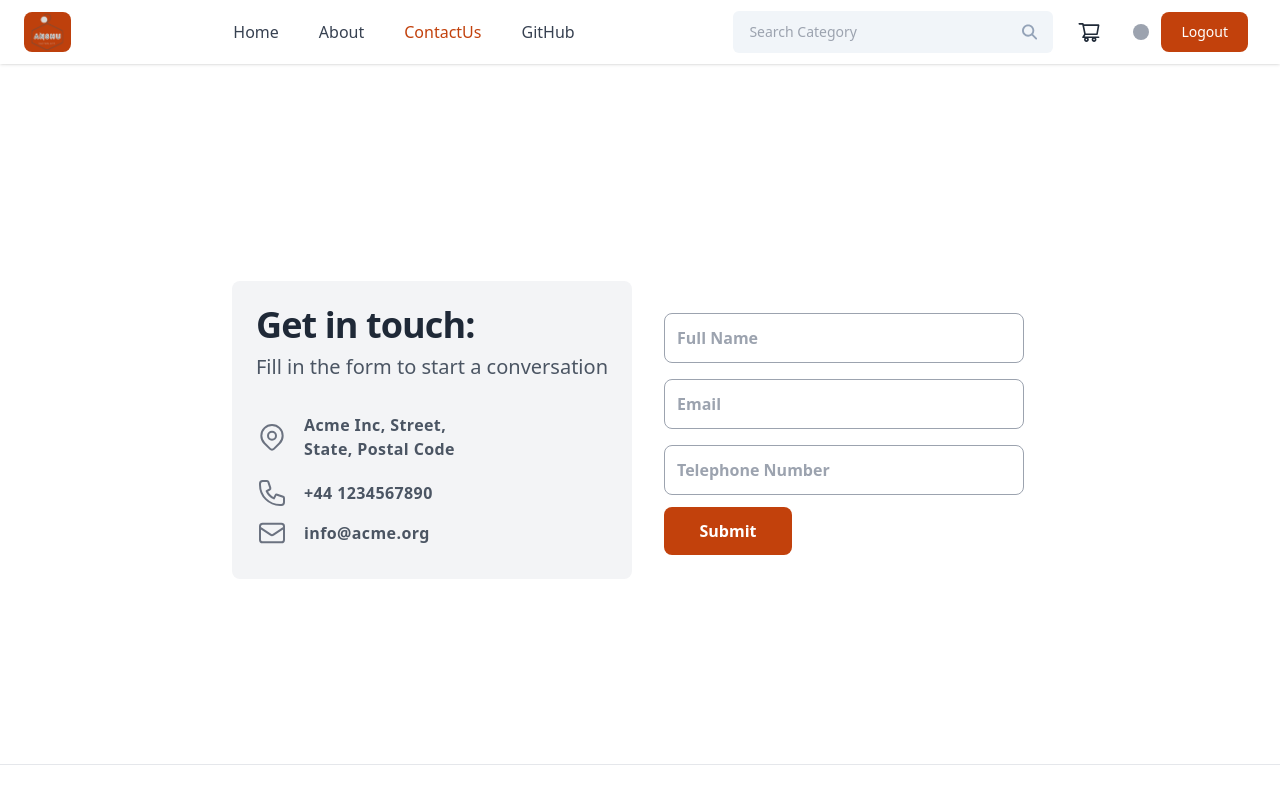
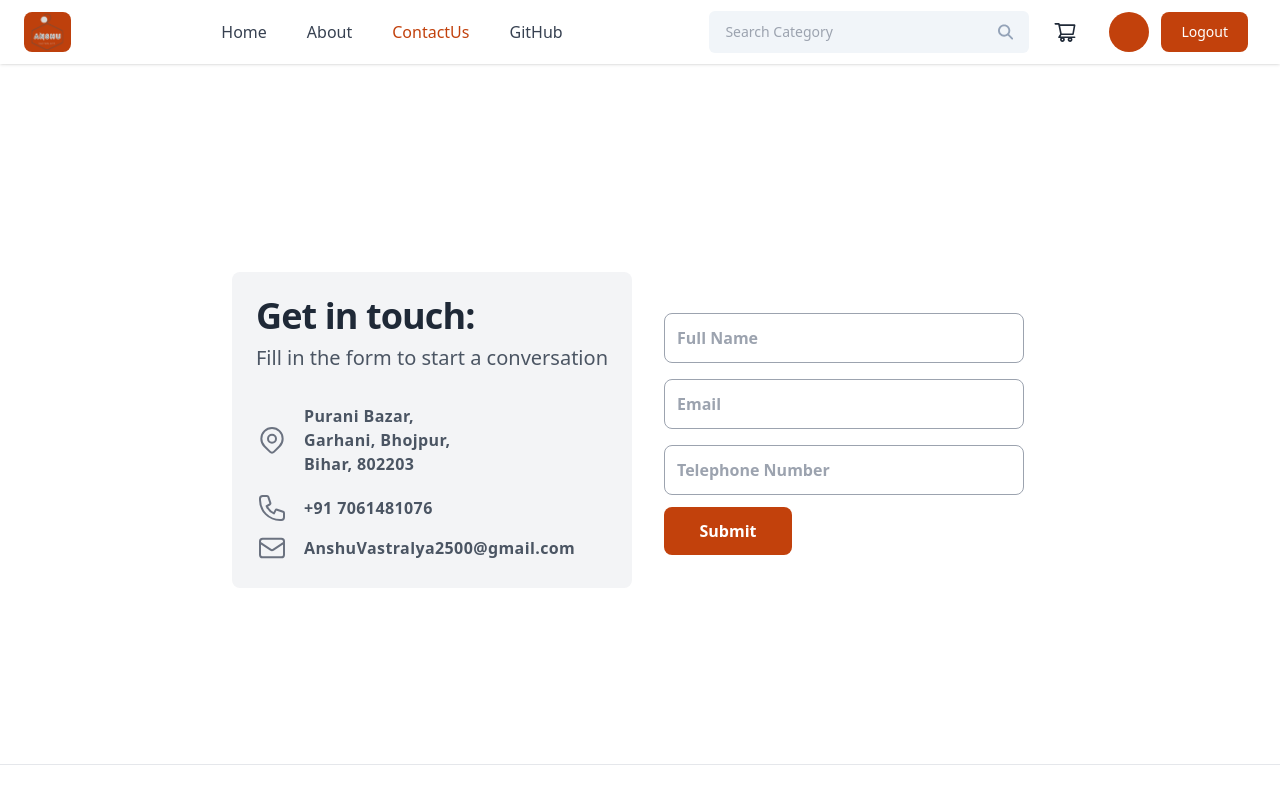
Before and after one commit to Arshsharma2500/Anshu_Vastralaya, a React (Vite) app in the folder client/: page /contact in a window 1280 px wide. Shown: the top 795 px of the page. Built offline with nearby package versions, Linux system fonts and the light colour scheme; no server answers.

Commit message:
Compeleted UserProfile

```diff
--- a/client/src/Layout.jsx
+++ b/client/src/Layout.jsx
@@ -17,7 +17,7 @@ function Layout() {
             if(response.data && response.data.user){
                 setUserInfo(response.data.user);
 
-                console.log(userInfo.fullName);
+                // console.log(userInfo.fullName);
             }
         }
         catch (error){
@@ -26,7 +26,10 @@ function Layout() {
                 navigate("/login");
             }
         }
+
     };
+
+
 
     useEffect(()=>{
         getUserInfo();
--- a/client/src/components/ContactUs/Contact.jsx
+++ b/client/src/components/ContactUs/Contact.jsx
@@ -38,7 +38,7 @@ export default function Contact() {
                                     />
                                 </svg>
                                 <div className="ml-4 text-md tracking-wide font-semibold w-40">
-                                    Acme Inc, Street, State, Postal Code
+                                    Purani Bazar, Garhani, Bhojpur, Bihar, 802203
                                 </div>
                             </div>
 
@@ -60,7 +60,7 @@ export default function Contact() {
                                     />
                                 </svg>
                                 <div className="ml-4 text-md tracking-wide font-semibold w-40">
-                                    +44 1234567890
+                                    +91 7061481076
                                 </div>
                             </div>
 
@@ -82,7 +82,7 @@ export default function Contact() {
                                     />
                                 </svg>
                                 <div className="ml-4 text-md tracking-wide font-semibold w-40">
-                                    info@acme.org
+                                    AnshuVastralya2500@gmail.com
                                 </div>
                             </div>
                         </div>
--- a/client/src/components/Github/Github.jsx
+++ b/client/src/components/Github/Github.jsx
@@ -12,9 +12,18 @@ function Github() {
     //     })
     // })
   return (
-    <div className='text-center bg-gray-900 bg-opacity-70 text-white text-3xl mx-auto max-w-screen-xl p-4'>
-        Github follower : {data.followers}
-     <img src={data.avatar_url} alt='Git picture' width={250}/>
+    <div className=' bg-gray-900 bg-opacity-70 text-white text-3xl mx-auto max-w-screen-xl p-4 flex flex-wrap gap-10'>
+
+      <img src={data.avatar_url} alt='Git picture' width={250}/>
+
+      <div className='flex flex-col gap-5'>
+        <p>GitHub UserName : {data.login}</p>
+
+        <a href='https://github.com/Arshsharma2500'>
+        <p>Profile Link : https://github.com/Arshsharma2500</p>
+        </a>
+      </div>
+
     </div>
 
   )
--- a/client/src/components/ProfileInfo/ProfileInfo.jsx
+++ b/client/src/components/ProfileInfo/ProfileInfo.jsx
@@ -8,17 +8,18 @@ function ProfileInfo({userInfo, onLogout}) {
   useEffect(() => {
     if (userInfo) {
         setUserName(userInfo.fullName);
+        // console.log(userInfo._id);
     }
   }, [userInfo]);
 
   return (
     <div className='flex items-center gap-3'>
-        <div className='flex items-center justify-center rounded-full text-black bg-gray-400 p-2'>
+        <div className='flex items-center justify-center rounded-full text-white bg-orange-700 p-2 w-10 h-10 text-xl font-medium font-serif'>
         {getInitials(username)}
         </div>
 
         <div>
-            <p className='text-sm font-medium'>{username}</p>
+            <p className='text-sm font-medium'></p>
             <button className="text-white bg-orange-700 hover:bg-orange-800 focus:ring-4 focus:ring-orange-300 font-medium rounded-lg text-sm px-4 lg:px-5 py-2 lg:py-2.5 mr-2 focus:outline-none"
             onClick={onLogout}>
                 Logout
```
Also changed, not shown: 1 other file (tests, documents, lock files or other folders).
